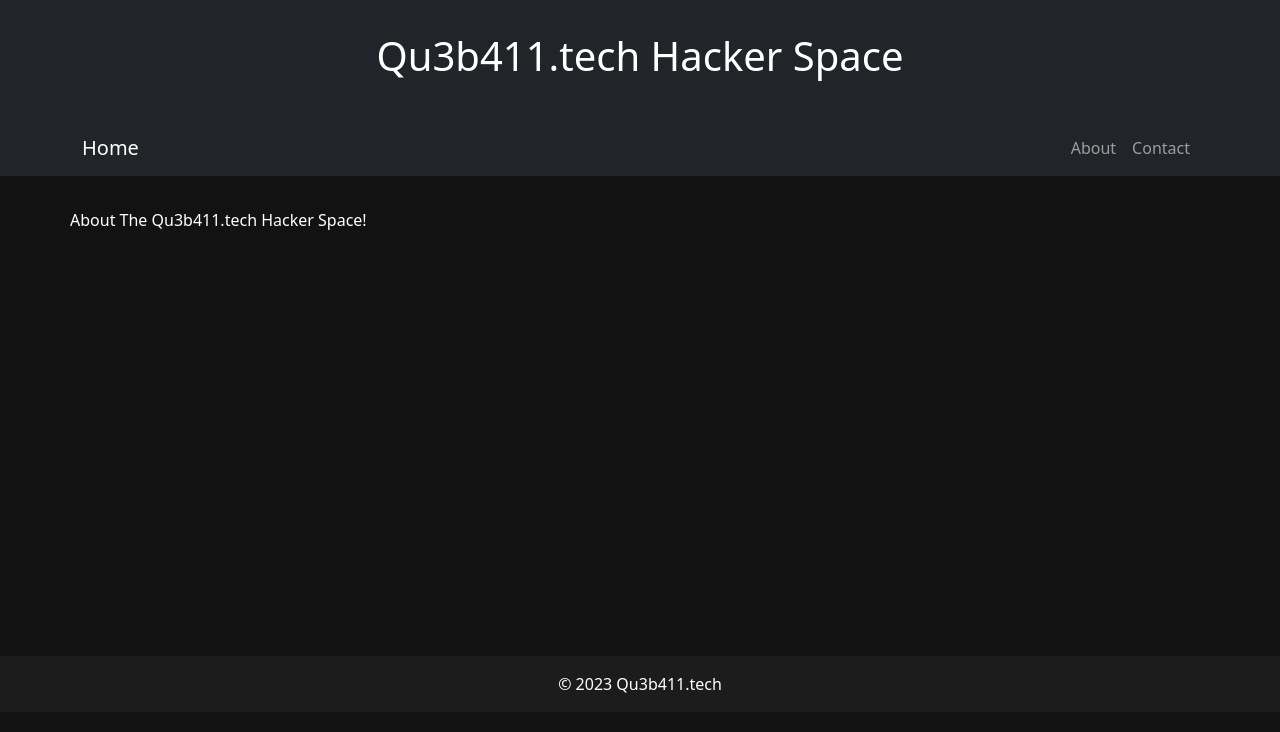
After one commit to Qu3b411/Qu3b411.tech, a Django app: page /about/ in a window 1280 px wide. The commit adds this page. Shown: the top 732 px of the page. Run offline with Django 4.2, Linux system fonts and the light colour scheme.

Commit message:
adding about page

```diff
--- a/CommandAndControl/CommandAndControl/urls.py
+++ b/CommandAndControl/CommandAndControl/urls.py
@@ -21,5 +21,6 @@ from static import views
 urlpatterns = [
     path('admin/', admin.site.urls),
     path('webhook/', include('webhook.urls')),
+    path('about/', include('static.urls')),
     path('', views.default_view, name='default_view')
 ]
--- /dev/null
+++ b/CommandAndControl/static/urls.py
@@ -0,0 +1,6 @@
+from django.urls import path
+from . import views
+
+urlpatterns = [
+    path('', views.about_view, name='about_view'),
+]
--- a/CommandAndControl/static/views.py
+++ b/CommandAndControl/static/views.py
@@ -2,3 +2,6 @@ from django.shortcuts import render
 
 def default_view(request):
     return render(request, 'welcome.html')
+
+def about_view(request):
+    return render(request, 'about.html')
--- /dev/null
+++ b/CommandAndControl/templates/about.html
@@ -0,0 +1,8 @@
+{% extends "base.html" %}
+
+{% block title %}About - Qu3b411.tech Hacker Space{% endblock %}
+
+{% block content %}
+    <p>About The Qu3b411.tech Hacker Space!</p>
+    <!-- ... additional content ... -->
+{% endblock %}
--- a/CommandAndControl/templates/base.html
+++ b/CommandAndControl/templates/base.html
@@ -39,14 +39,14 @@
 <nav class="navbar navbar-expand-lg navbar-dark bg-dark">
     <div class="container">
         {% block navbar %}
-        <a class="navbar-brand" href="#">Home</a>
+        <a class="navbar-brand" href="/#">Home</a>
         <button class="navbar-toggler" type="button" data-bs-toggle="collapse" data-bs-target="#navbarResponsive" aria-controls="navbarResponsive" aria-expanded="false" aria-label="Toggle navigation">
             <span class="navbar-toggler-icon"></span>
         </button>
         <div class="collapse navbar-collapse" id="navbarResponsive">
             <ul class="navbar-nav ms-auto">
                 <li class="nav-item">
-                    <a class="nav-link" href="#">About</a>
+                    <a class="nav-link" href="/about">About</a>
                 </li>
                 <li class="nav-item">
                     <a class="nav-link" href="#">Contact</a>
```
